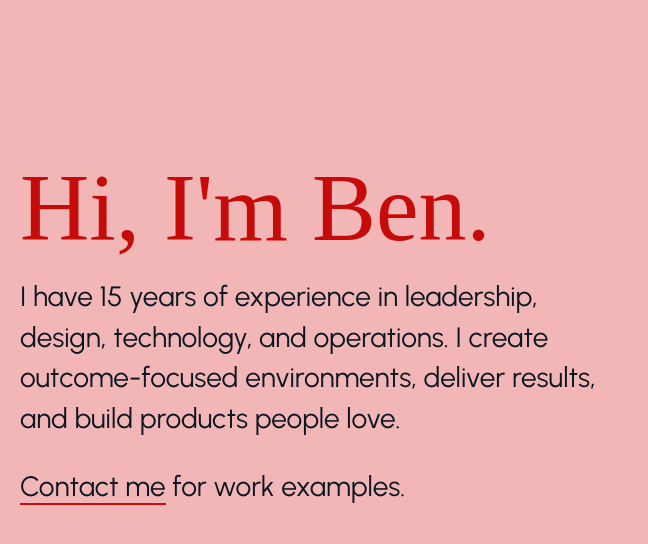
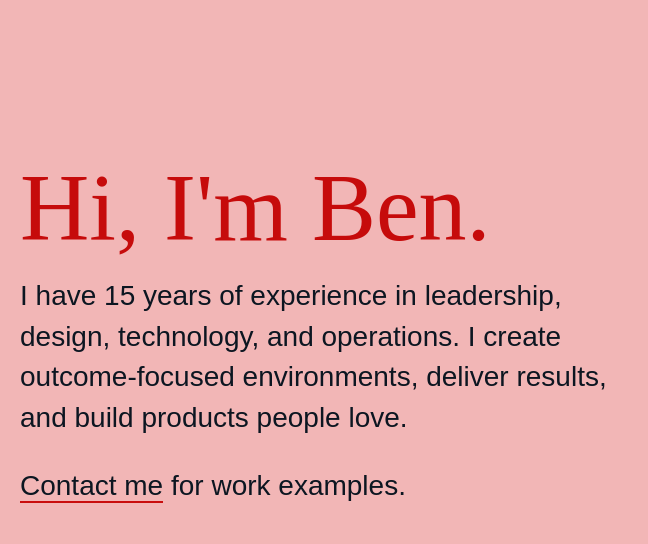
Before and after one commit to benjoycect/benjoycect.github.io, a Jekyll site: the page index.html, which Jekyll copies as it is, in a window 1280 px wide. Shown: the top 544 px of the page, without its empty margins (0-648 px from the left). Built offline with Jekyll 4.4.1, drawn with Linux system fonts in a browser that asks for light colours; nearby versions of some CDN libraries; some web fonts are replaced; Markdown is read by kramdown in place of the engine named in the settings.

Commit message:
Update index.html font
Update font to Geist mono

```diff
--- a/index.html
+++ b/index.html
@@ -5,12 +5,11 @@
   <meta name="viewport" content="width=device-width, initial-scale=1">
   <title>Benjamin Joyce</title>
   <link rel="preconnect" href="https://fonts.googleapis.com">
+<link rel="preconnect" href="https://fonts.googleapis.com">
 <link rel="preconnect" href="https://fonts.gstatic.com" crossorigin>
-<link href="https://fonts.googleapis.com/css2?family=Hepta+Slab:wght@800&family=Plaster&family=Urbanist:ital,wght@0,100;0,300;0,400;0,500;0,600;0,700;0,900;1,100;1,300;1,400;1,500;1,600;1,700&display=swap" rel="stylesheet"> <link rel="stylesheet" href="https://cdnjs.cloudflare.com/ajax/libs/meyer-reset/2.0/reset.min.css">
+<link href="https://fonts.googleapis.com/css2?family=Geist+Mono:wght@100..900&display=swap" rel="stylesheet">
+<link rel="stylesheet" href="https://cdnjs.cloudflare.com/ajax/libs/meyer-reset/2.0/reset.min.css">
 <link rel="stylesheet" href="./style.css">
-  <link rel="preconnect" href="https://fonts.googleapis.com">
-<link rel="preconnect" href="https://fonts.gstatic.com" crossorigin>
-<link href="https://fonts.googleapis.com/css2?family=Dela+Gothic+One&display=swap" rel="stylesheet">
 
 </head>
 <body>
```
